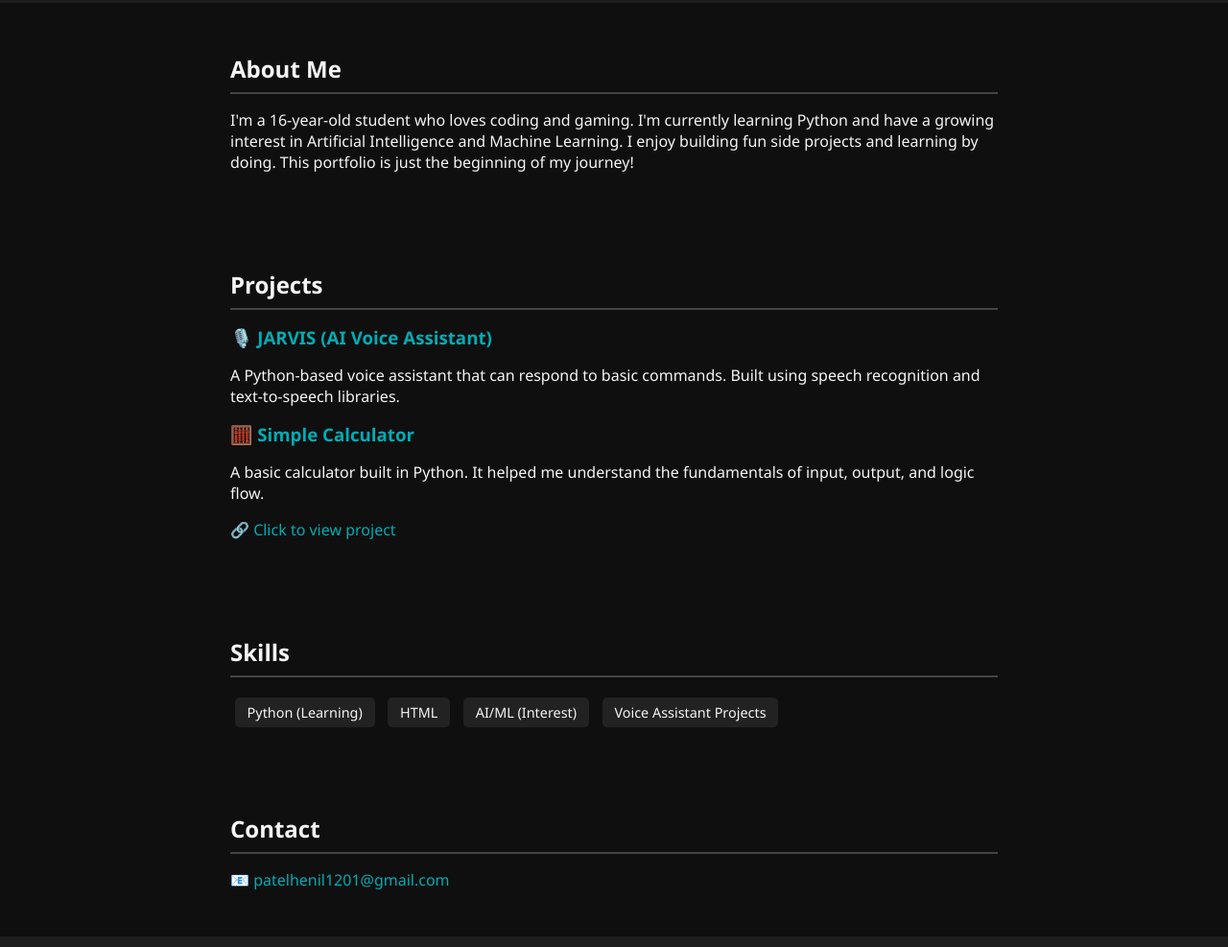
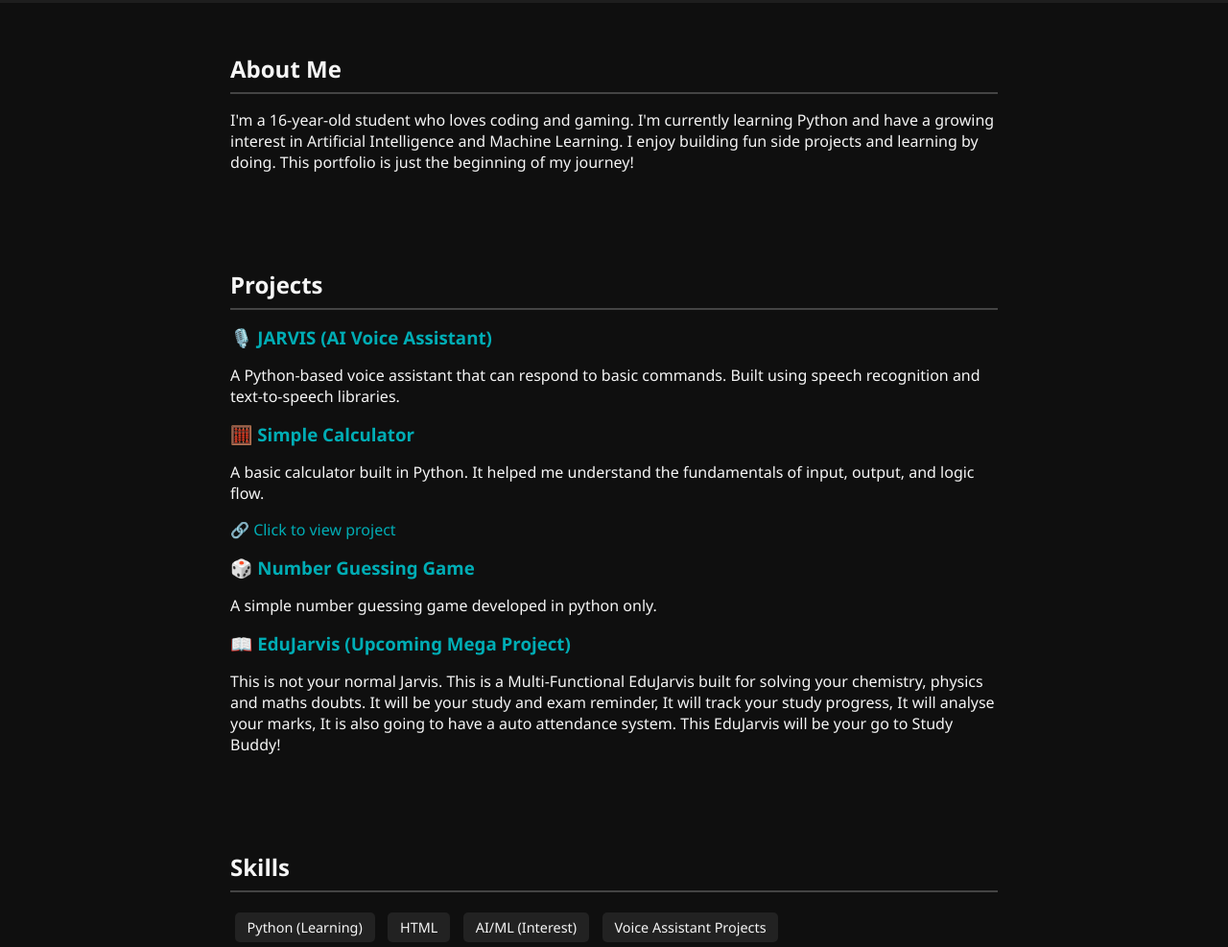
Before and after one commit to HenilLol/henillol.github.io, a plain HTML site: page index.html in a window 1280 px wide. Shown: the part 208-1195 px from the top of the page at 96% size. Drawn offline with Linux system fonts and the light colour scheme.

Commit message:
Update index.html

```diff
--- a/index.html
+++ b/index.html
@@ -84,6 +84,14 @@
   <p>A basic calculator built in Python. It helped me understand the fundamentals of input, output, and logic flow.</p>
   <p><a href="https://henillol.github.io/Calculator/" target="_blank">🔗 Click to view project</a></p>
 </div>
+    <div class="project">
+      <h3>🎲 Number Guessing Game</h3>
+      <p>A simple number guessing game developed in python only.</p>
+    </div>
+    <div class="project">
+      <h3>📖 EduJarvis (Upcoming Mega Project)</h3>
+      <p>This is not your normal Jarvis. This is a Multi-Functional EduJarvis built for solving your chemistry, physics and maths doubts. It will be your study and exam reminder, It will track your study progress, It will analyse your marks, It is also going to have a auto attendance system. This EduJarvis will be your go to Study Buddy!</p>
+    </div>
   </section>
 
   <section>
```
